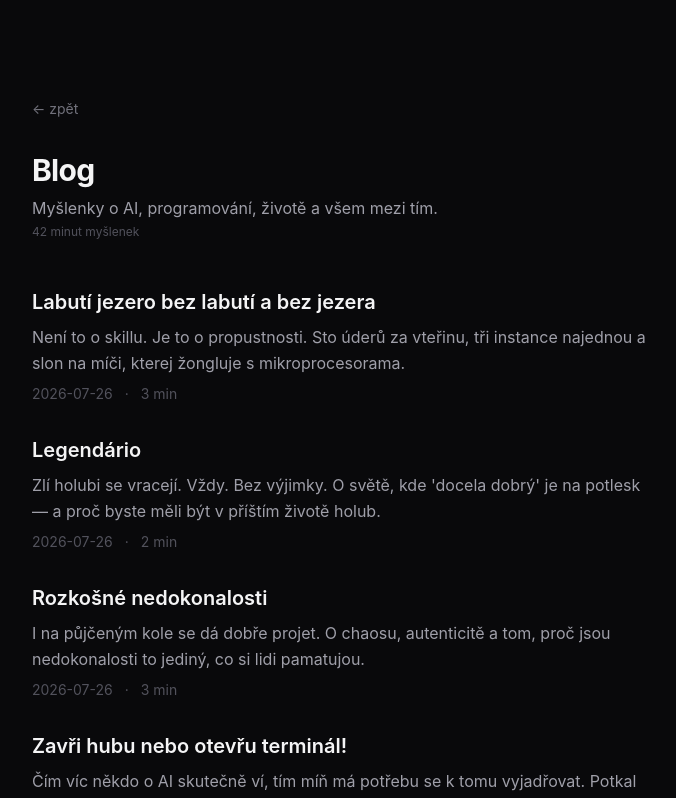
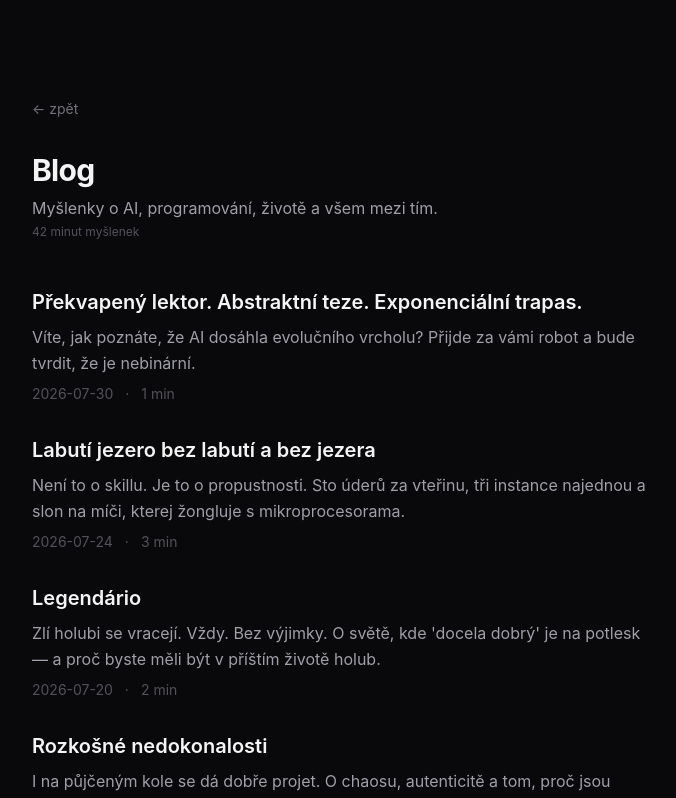
Before and after one commit to Peter-Pix/petrpiskacek.online, a Next.js app: page /blog in a window 1280 px wide. Shown: the top 798 px of the page, without its empty margins (296-972 px from the left). Built offline with nearby package versions, Linux system fonts and the light colour scheme; no server answers.

Commit message:
feat(blog): roztažení dat článků — každý unikátní datum s rozestupem 3-9 dní

```diff
--- a/src/app/blog/page.tsx
+++ b/src/app/blog/page.tsx
@@ -21,101 +21,101 @@ export const metadata: Metadata = {
 
 const posts = [
   {
+    slug: "prekvapeny-lektor",
+    title: "Překvapený lektor. Abstraktní teze. Exponenciální trapas.",
+    description: "Víte, jak poznáte, že AI dosáhla evolučního vrcholu? Přijde za vámi robot a bude tvrdit, že je nebinární.",
+    date: "2026-07-30",
+    readTime: "1 min",
+  },
+  {
     slug: "labuti-jezero",
     title: "Labutí jezero bez labutí a bez jezera",
     description: "Není to o skillu. Je to o propustnosti. Sto úderů za vteřinu, tři instance najednou a slon na míči, kterej žongluje s mikroprocesorama.",
-    date: "2026-07-26",
+    date: "2026-07-24",
     readTime: "3 min",
   },
   {
     slug: "legendario",
     title: "Legendário",
     description: "Zlí holubi se vracejí. Vždy. Bez výjimky. O světě, kde 'docela dobrý' je na potlesk — a proč byste měli být v příštím životě holub.",
-    date: "2026-07-26",
+    date: "2026-07-20",
     readTime: "2 min",
   },
   {
     slug: "rozkosne-nedokonalosti",
     title: "Rozkošné nedokonalosti",
     description: "I na půjčeným kole se dá dobře projet. O chaosu, autenticitě a tom, proč jsou nedokonalosti to jediný, co si lidi pamatujou.",
-    date: "2026-07-26",
+    date: "2026-07-14",
     readTime: "3 min",
   },
   {
     slug: "zavri-hubu-nebo-otevru-terminal",
     title: "Zavři hubu nebo otevřu terminál!",
     description: "Čím víc někdo o AI skutečně ví, tím míň má potřebu se k tomu vyjadřovat. Potkal jsem člověka, kterej mi na akci vysvětloval, že LLM jsou jen papoušci. Nikdy s API nepracoval.",
-    date: "2026-07-26",
+    date: "2026-07-09",
     readTime: "3 min",
-  },
-  {
-    slug: "prekvapeny-lektor",
-    title: "Překvapený lektor. Abstraktní teze. Exponenciální trapas.",
-    description: "Víte, jak poznáte, že AI dosáhla evolučního vrcholu? Přijde za vámi robot a bude tvrdit, že je nebinární.",
-    date: "2026-07-31",
-    readTime: "1 min",
   },
   {
     slug: "vyjimecni-obycejnaci",
     title: "Výjimeční obyčejňáci",
     description: "Nejde o to být nejchytřejší. Jde o to nebýt nejhloupější. A to je maximalistický minimalismus v praxi.",
-    date: "2026-07-25",
+    date: "2026-07-03",
     readTime: "4 min",
   },
   {
     slug: "ai-je-trochu-jako-sexy-holka",
     title: "AI je trochu jako sexy holka",
     description: "Nepředvídatelná, občas zaseknutá, a nejlepší řešení je někdy začít novej chat. Myslím to jako kompliment.",
-    date: "2026-07-24",
+    date: "2026-06-27",
     readTime: "2 min",
   },
   {
     slug: "proc-nas-to-stve",
     title: "Umělá inteligence. Proč nás to vlastně štve?",
     description: "Umělý kozy — v pohodě. Umělý květiny — jasný. Umělá inteligence — problém. Není to náhodou tím druhým slovem?",
-    date: "2026-07-21",
+    date: "2026-06-21",
     readTime: "2 min",
   },
   {
     slug: "ai-neni-prirozena",
     title: "AI není přirozená. A právě proto je tak užitečná.",
     description: "Stejně jako auto není přirozený, letadlo není přirozený a elektřina není přirozená. Přesto je používáme. Proč by AI měla být výjimka?",
-    date: "2026-07-17",
+    date: "2026-06-14",
     readTime: "4 min",
   },
   {
     slug: "parak-kterej-nezavidi",
     title: "Parťák, kterej nezávidí",
     description: "Představ si kolegu, co nemá ego. Nezávidí, neurazí se, nepotřebuje kafe. Zní to jako sci-fi? Není.",
-    date: "2026-07-22",
+    date: "2026-06-08",
     readTime: "3 min",
   },
   {
     slug: "bojime-se-toho-co-nechapeme",
     title: "Bojíme se toho, co nechápeme. A to je vlastně v pohodě.",
     description: "Bál jsem se, že zlenivím. Že přestanu přemýšlet. Že se stanu tím týpkem, co jen zadává prompt. A víš co? Měl jsem pravdu. Chvíli.",
-    date: "2026-07-21",
+    date: "2026-06-01",
     readTime: "4 min",
   },
   {
     slug: "mluvime-s-kladivem",
     title: "Mluvíme s kladivem a divíme se, že nerozumí",
     description: "Řekl jsem AI: 'Udělej to hezčí.' A ona to udělala hezčí. Jenže já myslel funkčnější. Ona myslela vizuálně. Výsledek byl krásnej. A úplně k ničemu.",
-    date: "2026-07-05",
+    date: "2026-05-24",
     readTime: "3 min",
   },
   {
     slug: "obcas-je-dobry-mit-spatnej-napad",
     title: "Občas je dobrý mít špatnej nápad",
-    description: "Nejdřív to pořádně promysli, říkali. A já jsem promyslel víc nápadů, než kolik jsem jich kdy zrealizoval. Tohle je o tom, proč špatný nápady jsou lepší než žádný.",
-    date: "2026-06-18",
+    description: "Nejdřív to pořádně promysli, říkali. A já jsem promyslel víc nápadů, než kolik jich kdy zrealizoval. Tohle je o tom, proč špatný nápady jsou lepší než žádný.",
+    date: "2026-05-16",
     readTime: "5 min",
   },
   {
     slug: "nenadavam-protoze-me-to-bavi",
     title: "Nenadávám, protože mě to baví. Dělám to, protože to funguje.",
     description: "Proč nevybíravý jazyk u AI prokazatelně boduje — a proč to není o vulgárnosti.",
-    date: "2026-06-10",
+    date: "2026-05-09",
     readTime: "3 min",
   },
 ];
```
